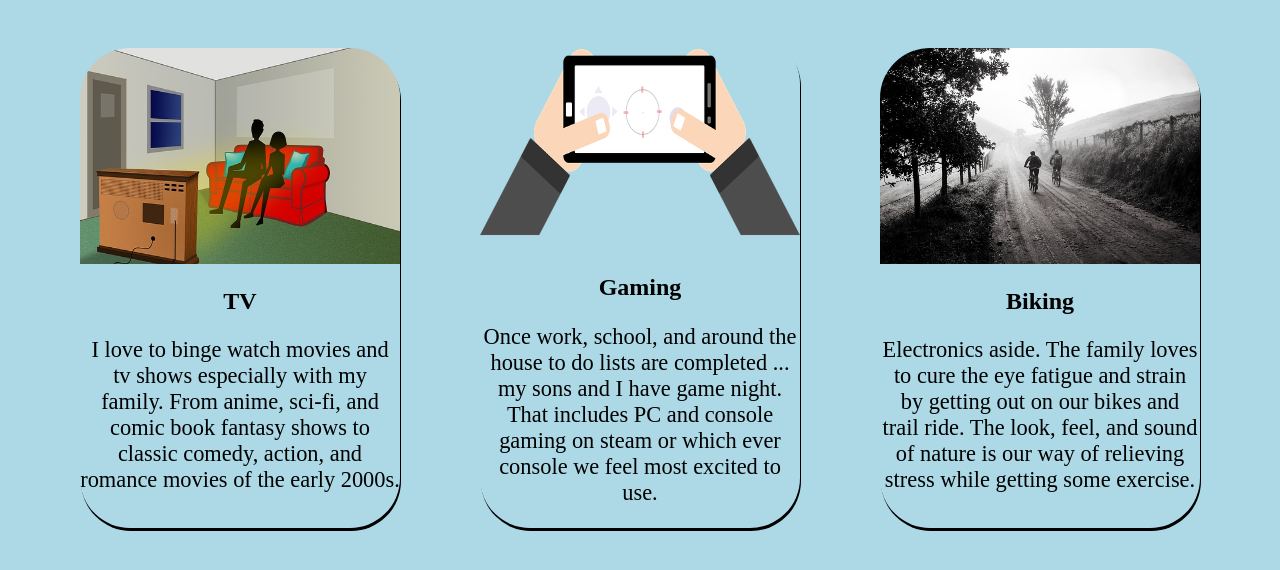
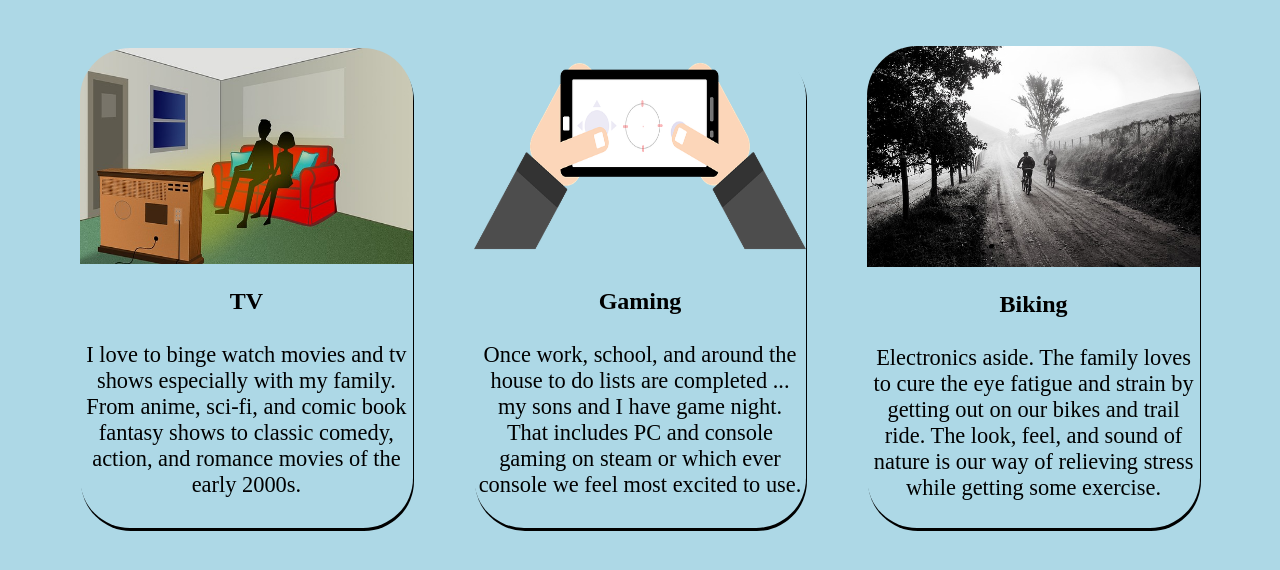
Before and after one commit to daveryde/assessmentASU, a plain HTML site: page index.html in a window 1280 px wide. Shown: the part 224-794 px from the top of the page. Drawn offline with Linux system fonts and the light colour scheme.

Commit message:
text padding

```diff
--- a/css/style.css
+++ b/css/style.css
@@ -57,7 +57,7 @@ body {
 }
 
 .showcase__fave {
-  width: 25vw;
+  width: 26vw;
   min-height: 60vh;
   border-radius: 50px;
   box-shadow: 1px 3px #000;
@@ -74,6 +74,7 @@ body {
 }
 
 .showcase p {
+  padding: 0.2em;
   font-size: 1.4em;
   text-align: center;
 }
```
